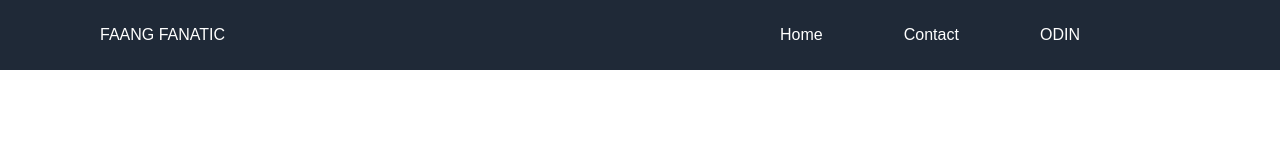
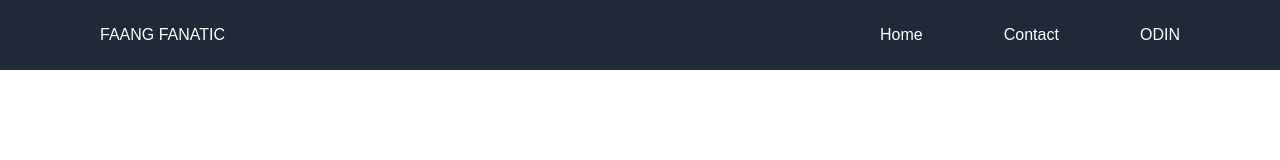
Before and after one commit to JayNaii/odin-landing-page, a plain HTML site: page index.html in a window 1280 px wide. Drawn offline with Linux system fonts and the light colour scheme.

Commit message:
lowered right margin of nav-links from 200 to 100

```diff
--- a/styles/header.css
+++ b/styles/header.css
@@ -14,5 +14,5 @@
     justify-content: space-between;
     align-items: center;
     margin-left: auto;
-    margin-right: 200px;
+    margin-right: 100px;
 }
```
